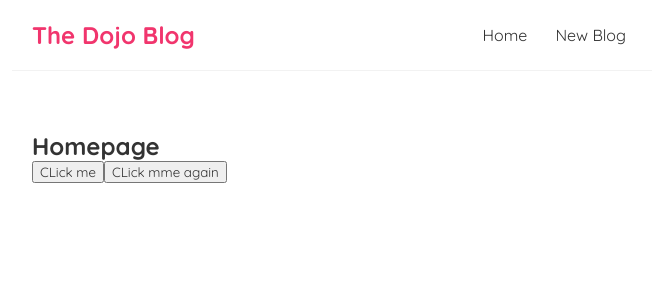
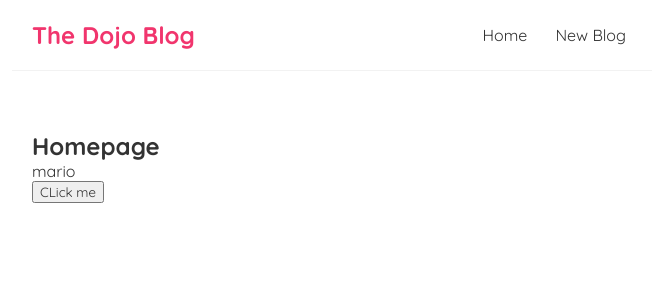
Before and after one commit to lemonjerome/LearnReact, a React (Create React App) app: page / in a window 1280 px wide. Shown: the top 300 px of the page, without its empty margins (308-964 px from the left). Built offline with nearby package versions, Linux system fonts and the light colour scheme.

Commit message:
netninja ep8

```diff
--- a/src/Home.js
+++ b/src/Home.js
@@ -1,18 +1,22 @@
+import { useState } from "react";
+
 const Home = () => {
+    const [name, setName] = useState('mario');
+
     const handleClick = () => {
-        console.log("hello, ninjas!");
-    }
 
-    const handleClickAgain = (name, e) => {
-        console.log("hello " + name);
-        console.log(e.target);
+        if (name == 'mario'){
+            setName('luigi');
+        } else{
+            setName('mario');
+        }
     }
 
     return (
         <div className="home">
             <h2>Homepage</h2>
+            <p>{ name }</p>
             <button onClick={handleClick}>CLick me</button>
-            <button onClick={(e) => {handleClickAgain("mario", e)}}>CLick mme again</button>
         </div>
     );
 }
```
